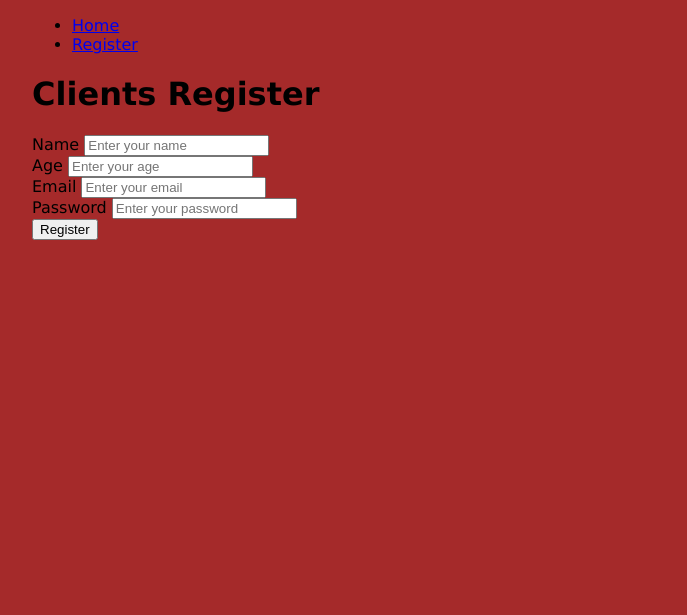
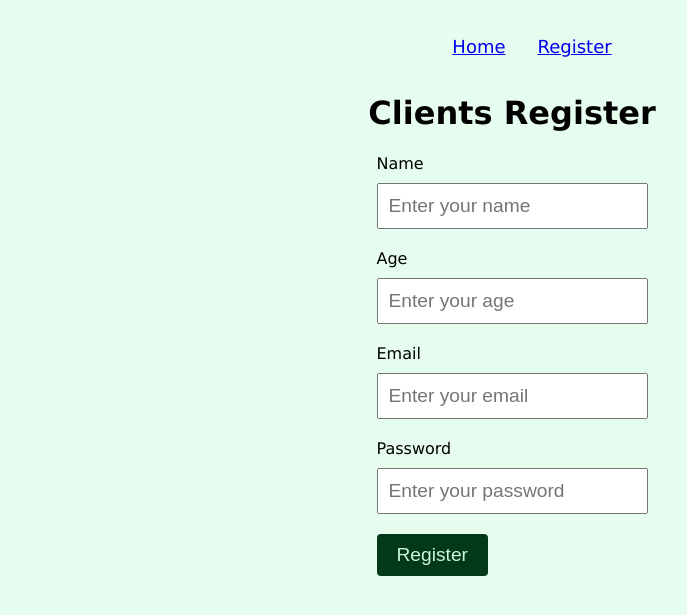
Before and after one commit to diegovianaf/mongodb-crud, a Node server app: page /register in a window 1280 px wide. Shown: the top 615 px of the page, without its empty margins (128-815 px from the left). Run offline with Node 20, Linux system fonts and the light colour scheme; some libraries are stand-ins or nearby versions.

Commit message:
add styles

```diff
--- a/src/public/css/style.css
+++ b/src/public/css/style.css
@@ -1,12 +1,56 @@
 body {
-  background-color: brown;
+  background-color: #e6fcee;
+  /* display: flex; */
   font-family: 'Lucida Sans', Verdana, sans-serif;
   margin: 0 auto;
   max-width: 960px;
-  padding: 0 20px;
+  /* justify-content: center; */
+  padding: 20px;
 }
 
-footer {
+.navbar {
+  display: flex;
+  margin: 0 auto;
+  justify-content: center;
+}
+
+.navbar li {
+  font-size: 18px;
+  list-style: none;
+  padding: 16px;
+}
+
+h1 {
   text-align: center;
-  margin-top: 60px;
 }
+
+.form {
+  display: flex;
+  justify-content: center;
+}
+
+label {
+  display: block;
+  margin-bottom: 10px;
+}
+
+input {
+  font-size: 1.2rem;
+  margin-bottom: 20px;
+  padding: 10px;
+}
+
+button {
+  background: #033818;
+  border: none;
+  border-radius: 4px;
+  color: #c9f9dc;
+  cursor: pointer;
+  display: block;
+  font-size: 1.2rem;
+  padding: 10px 20px;
+}
+
+button:hover {
+  background: #022710;
+}
```
